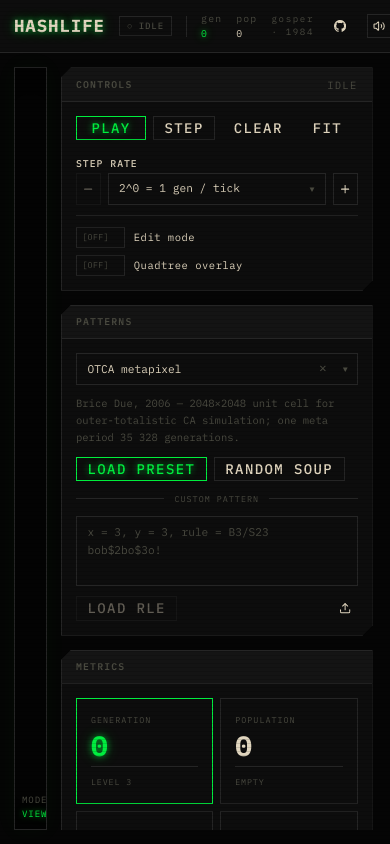
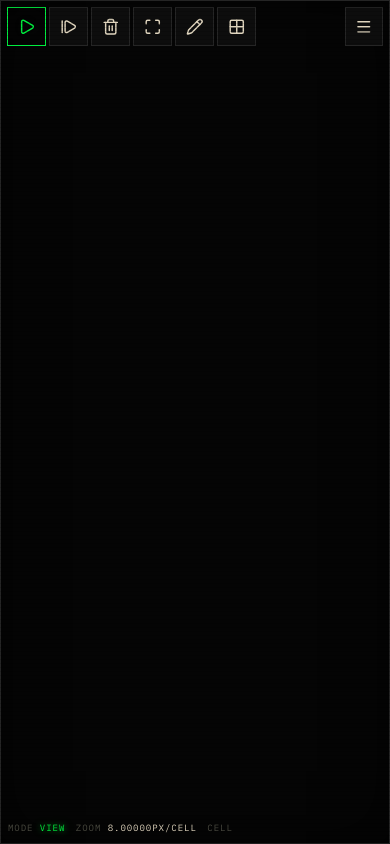
Before and after one commit to strblr/hashlife, a React (Vite) app: page / in a window 390 px wide. Built offline with nearby package versions, Linux system fonts and the light colour scheme.

Commit message:
feat: add mobile mode

```diff
--- a/package.json
+++ b/package.json
@@ -28,6 +28,7 @@
     "tailwindcss": "^4.2.4",
     "tw-animate-css": "^1.4.0",
     "typescript": "^6.0.3",
+    "vaul": "^1.1.2",
     "vite": "^8.0.10",
     "zustand": "^5.0.12"
   }
--- a/src/app.tsx
+++ b/src/app.tsx
@@ -4,16 +4,19 @@ import {
   Header,
   InfoPanel,
   MetricsPanel,
+  MobileOverlay,
   PatternsPanel,
   TerminalPanel,
   LifeCanvas,
   LifeCanvasHud
 } from "@/components";
-import { useHotkeys } from "@/hooks";
+import { useHotkeys, useMediaQuery } from "@/hooks";
 import { hashlifeApi } from "@/stores";
 import { DEFAULT_PATTERN } from "@/lib";
 
 export function App() {
+  const isMobile = useMediaQuery("(width < 48rem)");
+
   useEffect(() => {
     hashlifeApi.loadPreset(DEFAULT_PATTERN.filename);
   }, []);
@@ -32,20 +35,30 @@ export function App() {
     []
   );
 
+  const panels = (
+    <>
+      <ControlsPanel />
+      <PatternsPanel />
+      <MetricsPanel />
+      <InfoPanel />
+      <TerminalPanel />
+    </>
+  );
+
   return (
     <div className="flex h-dvh flex-col overflow-hidden">
-      <Header />
-      <main className="flex min-h-0 flex-1 gap-4 p-4">
+      {!isMobile && <Header />}
+      <main className="flex min-h-0 flex-1 md:gap-4 md:p-4">
         <LifeCanvas className="min-w-0 flex-1">
           <LifeCanvasHud />
         </LifeCanvas>
-        <aside className="flex w-90 shrink-0 flex-col gap-4 overflow-y-auto pr-1 *:shrink-0">
-          <ControlsPanel />
-          <PatternsPanel />
-          <MetricsPanel />
-          <InfoPanel />
-          <TerminalPanel />
-        </aside>
+        {isMobile ? (
+          <MobileOverlay>{panels}</MobileOverlay>
+        ) : (
+          <aside className="flex w-90 shrink-0 flex-col gap-4 overflow-y-auto pr-1 *:shrink-0">
+            {panels}
+          </aside>
+        )}
       </main>
     </div>
   );
--- a/src/components/blocks/index.ts
+++ b/src/components/blocks/index.ts
@@ -6,5 +6,6 @@ export * from "./info-panel";
 export * from "./life-canvas";
 export * from "./life-canvas-hud";
 export * from "./metrics-panel";
+export * from "./mobile-overlay";
 export * from "./patterns-panel";
 export * from "./terminal-panel";
--- /dev/null
+++ b/src/components/blocks/mobile-overlay.tsx
@@ -0,0 +1,97 @@
+import { useState, type ReactNode } from "react";
+import { Drawer } from "vaul";
+import {
+  Grid2x2,
+  Maximize,
+  Menu,
+  Pause,
+  Pencil,
+  Play,
+  StepForward,
+  Trash2
+} from "lucide-react";
+import { IconButton } from "@/components";
+import { hashlifeApi, useHashlifeStore } from "@/stores";
+
+export function MobileOverlay({ children }: { children: ReactNode }) {
+  const [open, setOpen] = useState(false);
+  const playing = useHashlifeStore(s => s.playing);
+  const editing = useHashlifeStore(s => s.mode === "edit");
+  const quadOverlay = useHashlifeStore(s => s.quadOverlay);
+
+  return (
+    <>
+      <div className="pointer-events-none fixed inset-x-2 top-2 z-10 flex items-start justify-between gap-2">
+        <div className="flex flex-wrap gap-1 *:pointer-events-auto">
+          <IconButton
+            size="LG"
+            variant={playing ? "ABORT" : "EXEC"}
+            aria-label={playing ? "Pause" : "Play"}
+            onClick={hashlifeApi.togglePlay}
+          >
+            {playing ? <Pause /> : <Play />}
+          </IconButton>
+          <IconButton
+            size="LG"
+            aria-label="Step once"
+            disabled={playing}
+            onClick={hashlifeApi.stepOnce}
+          >
+            <StepForward />
+          </IconButton>
+          <IconButton size="LG" aria-label="Clear" onClick={hashlifeApi.clear}>
+            <Trash2 />
+          </IconButton>
+          <IconButton
+            size="LG"
+            aria-label="Fit to bounds"
+            onClick={hashlifeApi.fit}
+          >
+            <Maximize />
+          </IconButton>
+          <IconButton
+            size="LG"
+            variant={editing ? "EXEC" : "OUTLINE"}
+            aria-label="Toggle edit mode"
+            aria-pressed={editing}
+            onClick={hashlifeApi.toggleMode}
+          >
+            <Pencil />
+          </IconButton>
+          <IconButton
+            size="LG"
+            variant={quadOverlay ? "EXEC" : "OUTLINE"}
+            aria-label="Toggle quadtree overlay"
+            aria-pressed={quadOverlay}
+            onClick={hashlifeApi.toggleQuadOverlay}
+          >
+            <Grid2x2 />
+          </IconButton>
+        </div>
+        <IconButton
+          size="LG"
+          className="pointer-events-auto"
+          aria-label="Open controls"
+          onClick={() => setOpen(true)}
+        >
+          <Menu />
+        </IconButton>
+      </div>
+
+      <Drawer.Root direction="right" open={open} onOpenChange={setOpen}>
+        <Drawer.Portal>
+          <Drawer.Overlay className="fixed inset-0 z-40 bg-[rgba(7,5,15,0.7)]" />
+          <Drawer.Content className="fixed p-4 inset-y-0 right-0 z-50 flex w-[85vw] max-w-md flex-col border-l border-border bg-background outline-none">
+            <Drawer.Title className="sr-only">Controls</Drawer.Title>
+            <Drawer.Description className="sr-only">
+              Hashlife controls, patterns, metrics and info
+            </Drawer.Description>
+            <div className="flex min-h-0 flex-1 flex-col gap-4 overflow-y-auto pr-1 *:shrink-0">
+              {children}
+            </div>
+          </Drawer.Content>
+        </Drawer.Portal>
+      </Drawer.Root>
+    </>
+  );
+}
--- a/src/components/ui/icon-button.tsx
+++ b/src/components/ui/icon-button.tsx
@@ -12,6 +12,7 @@ export const iconButtonVariants = cva(
     "cursor-pointer select-none",
     "rounded-none",
     "whitespace-nowrap",
+    "backdrop-blur-md",
     "transition-all duration-150",
     "focus-visible:outline-none",
     "disabled:opacity-40 disabled:cursor-not-allowed disabled:pointer-events-none",
--- a/src/hooks/index.ts
+++ b/src/hooks/index.ts
@@ -1 +1,2 @@
 export * from "./use-hotkeys";
+export * from "./use-media-query";
--- /dev/null
+++ b/src/hooks/use-media-query.ts
@@ -0,0 +1,17 @@
+import { useEffect, useState } from "react";
+
+export function useMediaQuery(query: string): boolean {
+  const [matches, setMatches] = useState(
+    () => window.matchMedia(query).matches
+  );
+
+  useEffect(() => {
+    const mql = window.matchMedia(query);
+    const onChange = () => setMatches(mql.matches);
+    setMatches(mql.matches);
+    mql.addEventListener("change", onChange);
+    return () => mql.removeEventListener("change", onChange);
+  }, [query]);
+
+  return matches;
+}
```
Also changed, not shown: 1 other file (tests, documents, lock files or other folders).
